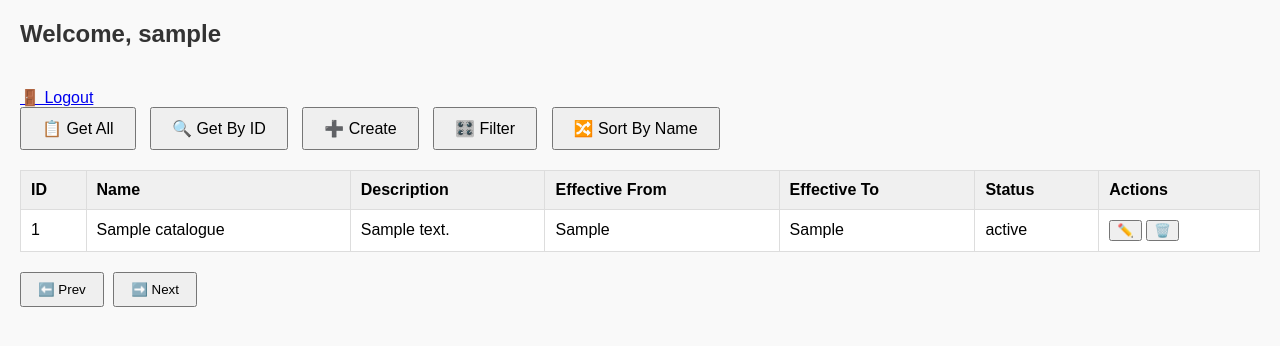
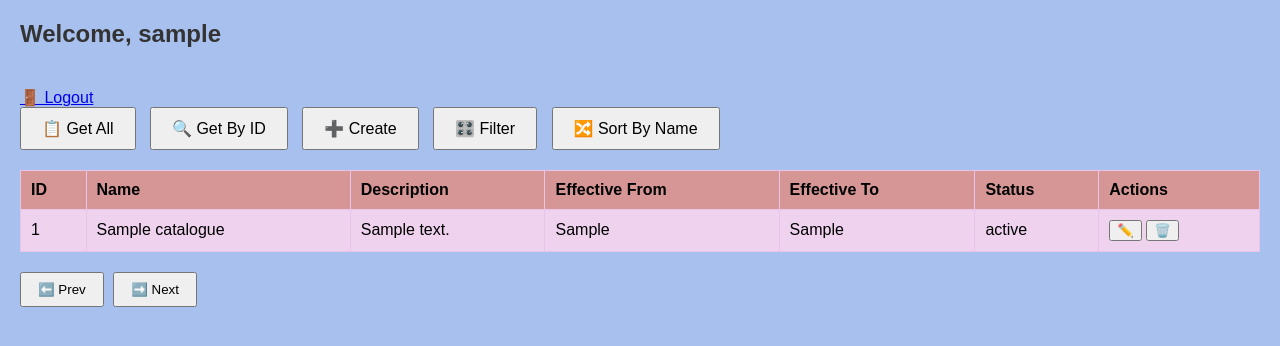
Before and after one commit to Cia-Soni/catalogue_manager, a Flask app: page /catalogues-page in a window 1280 px wide. Shown: the top 346 px of the page. Run offline with Flask 3, Linux system fonts and the light colour scheme; the visitor is signed in with stand-in values (Sample User, id 1); tables that the repository leaves empty or names only in its code hold one stand-in row (values such as "Sample post").

Commit message:
Update catalogues.html

```diff
--- a/templates/catalogues.html
+++ b/templates/catalogues.html
@@ -6,7 +6,7 @@
   <style>
     body {
       font-family: Arial, sans-serif;
-      background: #f9f9f9;
+      background: #a8c0ee;
       margin: 20px;
     }
     h2 {
@@ -25,15 +25,15 @@
       width: 100%;
       border-collapse: collapse;
       margin-top: 20px;
-      background: #fff;
+      background: #efd2ee;
     }
     th, td {
-      border: 1px solid #ddd;
+      border: 1px solid #e7c4e8;
       padding: 10px;
       text-align: left;
     }
     th {
-      background: #f0f0f0;
+      background: #d69696;
     }
     form {
       margin: 20px 0;
```
